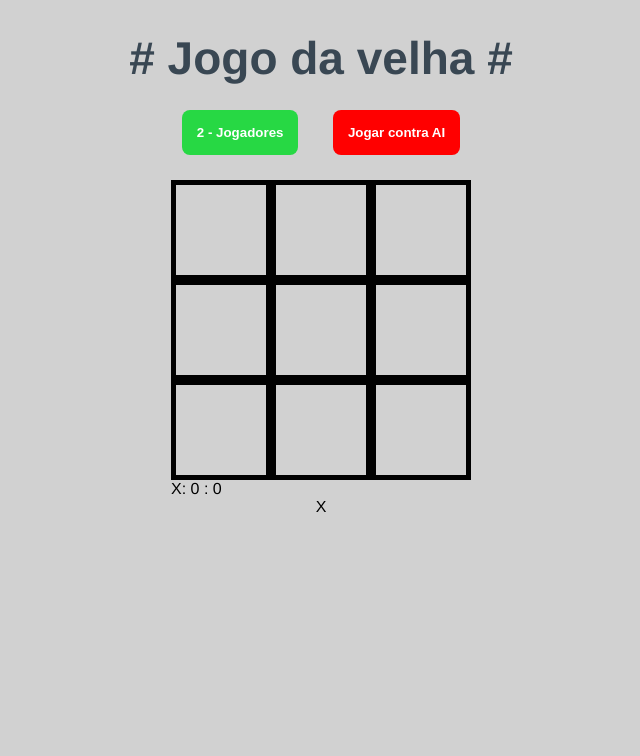
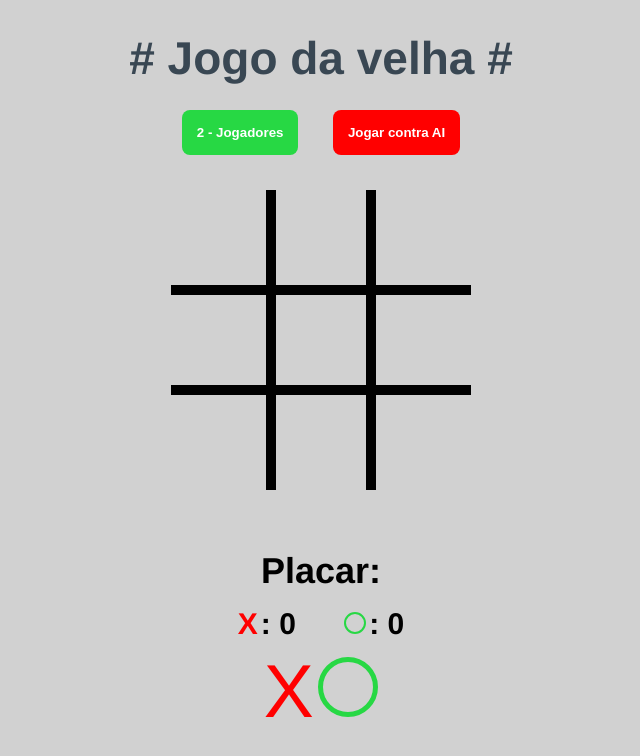
Before and after one commit to Rogerio-17/jogo-da-velha, a plain HTML site: page index.html in a window 1280 px wide. Shown: the whole page, without its empty margins (319-959 px from the left). Drawn offline with Linux system fonts and the light colour scheme.

Commit message:
estilizando o jogo e comecando a adicionar o js

```diff
--- a/index.html
+++ b/index.html
@@ -28,6 +28,7 @@
 
       <!-- DIV CONTEM A PONTUAÇÃO -->
       <div id="scoreboard-container">
+        <h2>Placar:</h2>
         <span class="score-box">
           <span id="x-scoreboard">X</span>:
           <span id="scoreboard-1">0</span>
@@ -48,7 +49,7 @@
 
     <!-- DIV COM A MENSAGEM QUE APARECERAR NA TELA QUANDO O JOGADOR GANHAR OU PERDER -->
     <div id="message" class="hide">
-      <p></p>
+      <p>Você venceu!</p>
     </div>
     <script src="main.js"></script>
   </body>
--- a/main.js
+++ b/main.js
@@ -0,0 +1,11 @@
+let x = document.querySelector(".x");
+let o = document.querySelector(".o");
+let boxes = document.querySelectorAll(".box");
+let bottons = document.querySelectorAll("#buttons-container button");
+let message = document.querySelector("#message");
+let messageText = document.querySelector("#message p");
+let secondPlayer;
+
+// contador de jogadas
+let player1 = 0;
+let player2 = 0;
--- a/style.css
+++ b/style.css
@@ -59,6 +59,7 @@ h1 {
   flex-direction: row;
   flex-wrap: wrap;
   margin: auto;
+  margin-top: 10px;
 }
 
 .box {
@@ -67,3 +68,99 @@ h1 {
   box-sizing: border-box;
   flex: 1 1 33%;
 }
+
+#block-1,
+#block-2,
+#block-3 {
+  border-top: none;
+}
+
+#block-1,
+#block-4,
+#block-7 {
+  border-left: none;
+}
+
+#block-7,
+#block-8,
+#block-9 {
+  border-bottom: none;
+}
+
+#block-3,
+#block-6,
+#block-9 {
+  border-right: none;
+}
+
+/* Simbols */
+.x {
+  font-size: 75px;
+  color: red;
+  display: inline-block;
+  line-height: 100px;
+}
+.o {
+  width: 50px;
+  height: 50px;
+  border: 5px solid rgb(39, 216, 68);
+  border-radius: 50%;
+  display: inline-block;
+}
+
+/* Classe de esconder */
+
+/*
+.hide {
+  display: none !important;
+}
+*/
+
+#scoreboard-container {
+  font-weight: bold;
+  margin-top: 30px;
+  font-size: 30px;
+  position: relative;
+  margin-left: auto;
+  margin-right: auto;
+}
+
+#scoreboard-container h2 {
+  margin-bottom: 15px;
+  font-size: 36px;
+}
+
+.score-box {
+  margin: 0px 20px;
+}
+
+#x-scoreboard {
+  color: red;
+  margin-right: 3px;
+}
+
+#o-scoreboard {
+  display: inline-block;
+  width: 18px;
+  height: 18px;
+  border: 2px solid rgb(39, 216, 68);
+  border-radius: 50%;
+  margin-right: 3px;
+}
+
+/* Mensagem de vitoria */
+#message p {
+  position: absolute;
+  margin-left: auto;
+  margin-right: auto;
+  left: 0;
+  right: 0;
+  top: 250px;
+  width: 400px;
+  font-size: 50px;
+  padding: 40px 10px;
+  border-radius: 30px;
+  background: rgb(46, 45, 45);
+  color: rgb(205, 236, 236);
+  display: none;
+}
```
